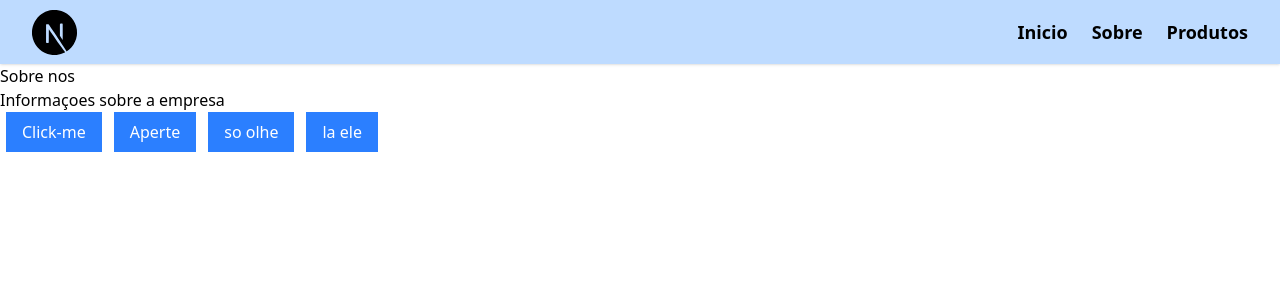
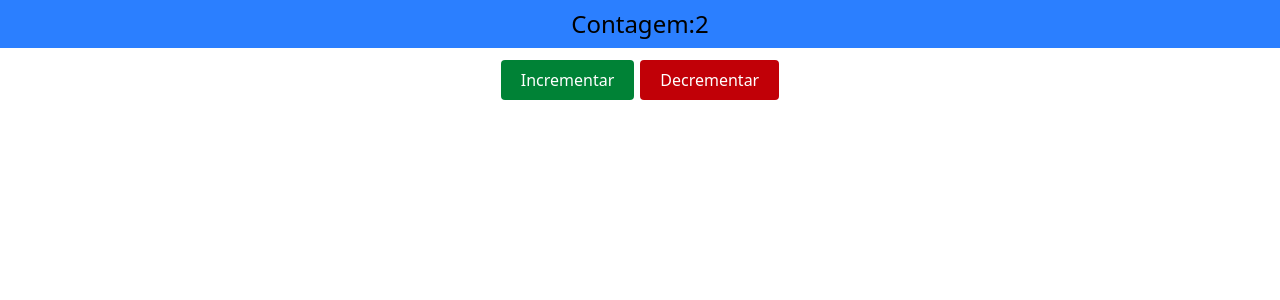
Before and after one commit to Davi-santos16/introducao-nextjs, a Next.js app: page /about in a window 1280 px wide. Shown: the top 300 px of the page. Built offline with nearby package versions, Linux system fonts and the light colour scheme; no server answers.

Commit message:
feat:Counter

```diff
--- a/src/app/about/page.tsx
+++ b/src/app/about/page.tsx
@@ -1,22 +1,25 @@
 import NavBar from "@/components/NavBar"
 import  Button  from "@/components/Button"
+import { Counter } from "@/components/Counter"
 
 export default function About(){
+
     return(
 
         <div>
-            <NavBar links={
+            {/* <NavBar links={
                     [
                       {label:"Inicio", href:"/"},
                       {label:"Sobre", href:"/about"},
                       {label:"Produtos", href:"/products"}
-                    ]}/>
-            <h1>Sobre nos</h1>
+                    ]}/> */}
+            {/* <h1>Sobre nos</h1>
             <p>Informaçoes sobre a empresa</p>
             <Button label='Click-me'/>
             <Button label='Aperte'/>
             <Button label='so olhe'/>
-            <Button label='la ele'/>
+            <Button label='la ele'/> */}
+            <Counter initial={2}/>
         </div>
     )
 }
--- /dev/null
+++ b/src/components/Counter.tsx
@@ -0,0 +1,24 @@
+"use client"
+import { useState } from "react"
+
+interface countProps {
+    initial: number
+}
+
+export function Counter (props: countProps){
+    const [Count, SetCount] = useState(props.initial)
+
+
+    return(
+        <div className="flex justify-center flex-col">
+            <h1 className="bg-blue-500 text-2xl text-center py-2">Contagem:{Count}</h1>
+            <div className="flex justify-center gap-1.5 mt-3">
+
+            <button onClick={()=>{SetCount(Count + 1)}} className="bg-green-700 hover:bg-green-800 py-2 px-5 rounded text-white">Incrementar</button>
+
+             <button onClick={()=>{SetCount(Count - 1)}} className="bg-red-700 hover:bg-red-800 py-2 px-5 rounded text-white
+             ">Decrementar</button>
+            </div>
+        </div>
+    )
+}
```
